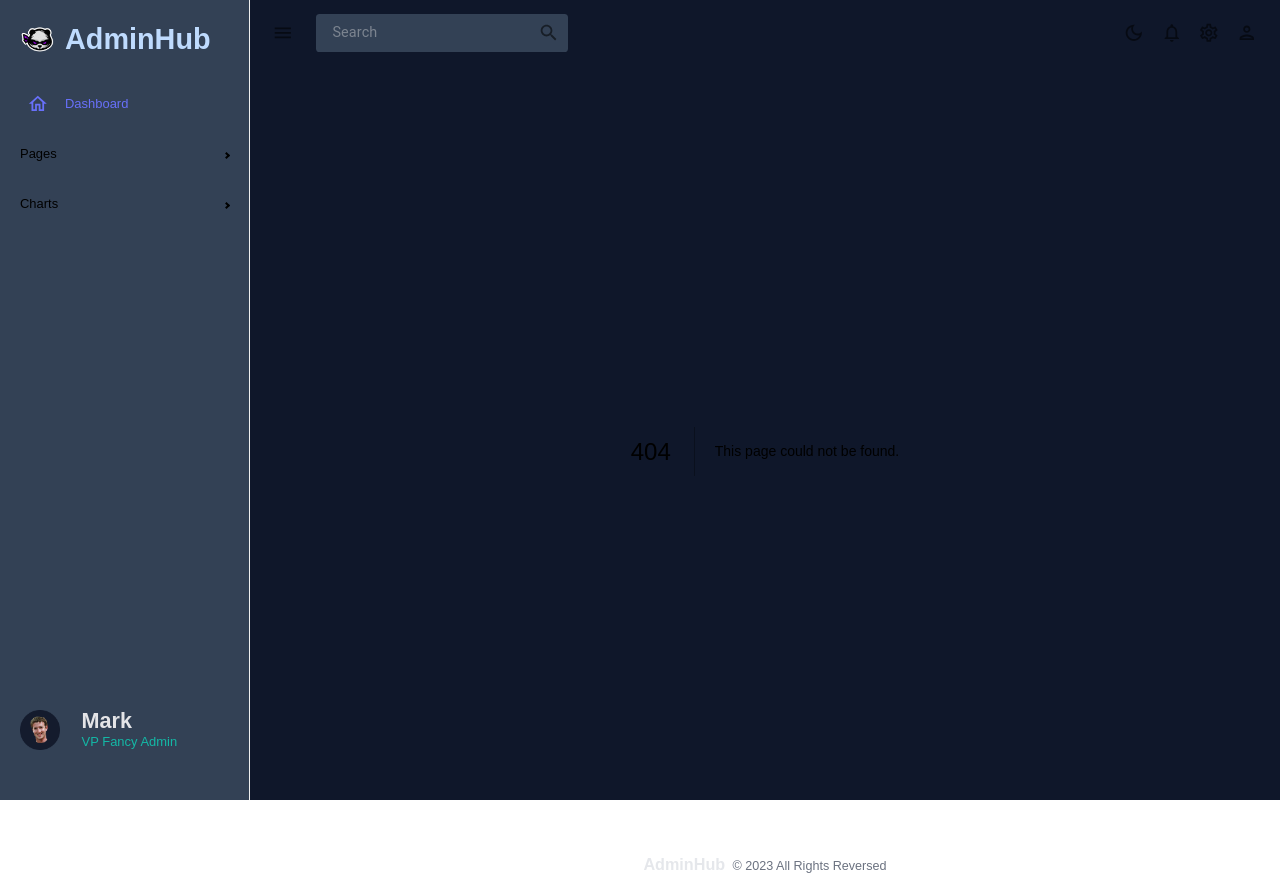
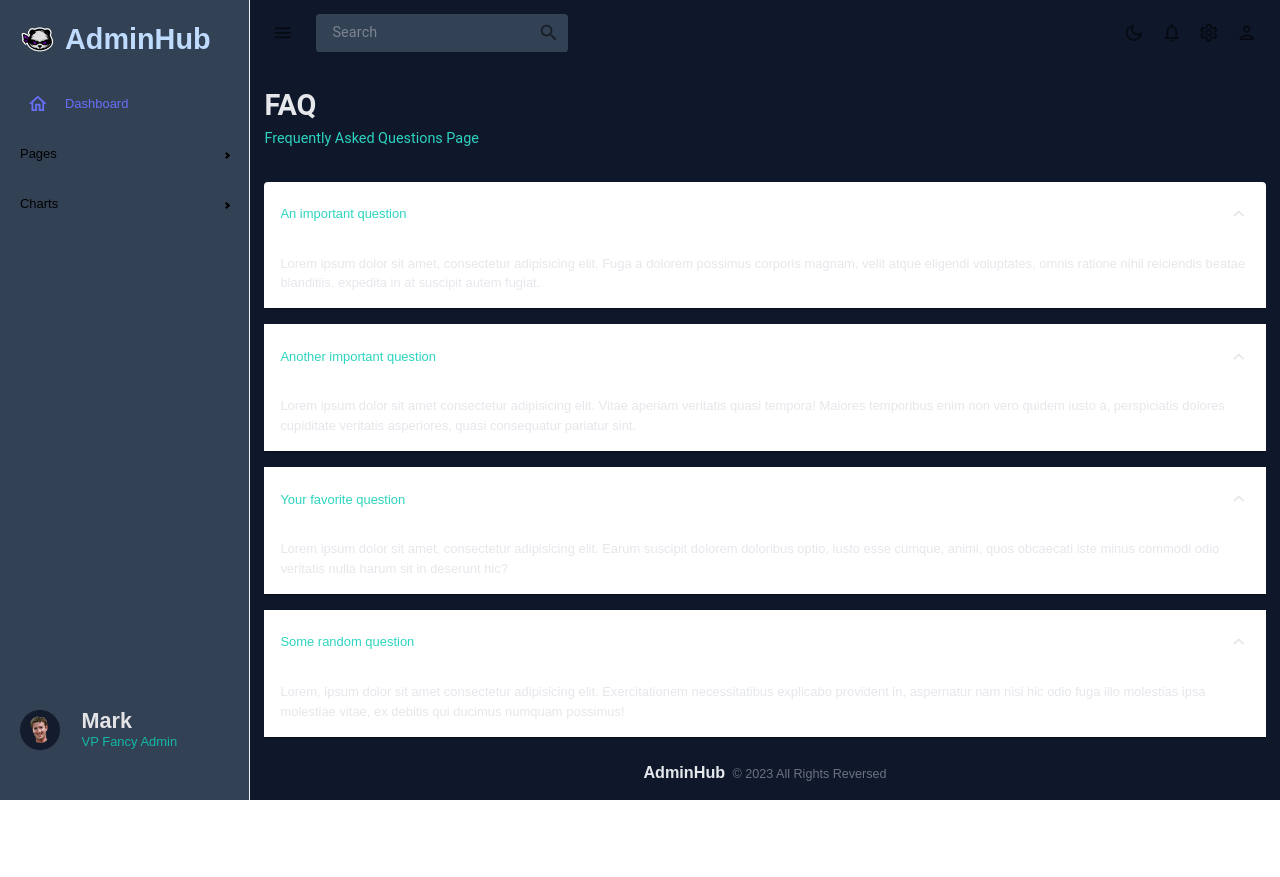
Before and after one commit to dexter2k8/complete-dashboard-nextjs, a Next.js app: page /faq in a window 1280 px wide. Before the commit this address had no page. After the commit the page ends 800 px from the top, so only its background shows below. Built offline with nearby package versions, Linux system fonts and the light colour scheme.

Commit message:
faq done

```diff
--- a/src/features/ProSidebar.tsx
+++ b/src/features/ProSidebar.tsx
@@ -81,7 +81,7 @@ function ProSidebar() {
           <MenuItem
             icon={<HelpOutlineOutlinedIcon />}
             active={selected === "FAQ Page"}
-            onClick={(e) => handleChange(e, "FAQ Page", "" /* "faq" */)}
+            onClick={(e) => handleChange(e, "FAQ Page", "faq")}
           >
             FAQ Page
           </MenuItem>
--- /dev/null
+++ b/src/pages/faq.tsx
@@ -0,0 +1,81 @@
+import { memo, useContext } from "react";
+import Header from "@/components/Header";
+import { Accordion, AccordionDetails, AccordionSummary } from "@mui/material";
+import ExpandMoreIcon from "@mui/icons-material/ExpandMore";
+import { MenuContext } from "@/hook/menuContext";
+
+function Faq() {
+  const { isDark } = useContext(MenuContext);
+  return (
+    <>
+      <Header title="FAQ" subtitle="Frequently Asked Questions Page" />
+      <div className="h-[calc(100vh-16.5rem)] overflow-y-auto">
+        <Accordion defaultExpanded className={`${isDark ? "bg-slate-700" : "bg-slate-300"}`}>
+          <AccordionSummary expandIcon={<ExpandMoreIcon className={`${isDark ? "text-gray-200" : "text-gray-800"}`} />}>
+            <p className={`${isDark ? "text-teal-400" : "text-teal-700"}`}>An important question</p>
+          </AccordionSummary>
+          <AccordionDetails>
+            <p className={`${isDark ? "text-gray-200" : "text-gray-800"}`}>
+              Lorem ipsum dolor sit amet, consectetur adipisicing elit. Fuga a dolorem possimus corporis magnam, velit
+              atque eligendi voluptates, omnis ratione nihil reiciendis beatae blanditiis, expedita in at suscipit autem
+              fugiat.
+            </p>
+          </AccordionDetails>
+        </Accordion>
+
+        <Accordion defaultExpanded className={`${isDark ? "bg-slate-700" : "bg-slate-300"}`}>
+          <AccordionSummary expandIcon={<ExpandMoreIcon className={`${isDark ? "text-gray-200" : "text-gray-800"}`} />}>
+            <p className={`${isDark ? "text-teal-400" : "text-teal-700"}`}>Another important question</p>
+          </AccordionSummary>
+          <AccordionDetails>
+            <p className={`${isDark ? "text-gray-200" : "text-gray-800"}`}>
+              Lorem ipsum dolor sit amet consectetur adipisicing elit. Vitae aperiam veritatis quasi tempora! Maiores
+              temporibus enim non vero quidem iusto a, perspiciatis dolores cupiditate veritatis asperiores, quasi
+              consequatur pariatur sint.
+            </p>
+          </AccordionDetails>
+        </Accordion>
+
+        <Accordion defaultExpanded className={`${isDark ? "bg-slate-700" : "bg-slate-300"}`}>
+          <AccordionSummary expandIcon={<ExpandMoreIcon className={`${isDark ? "text-gray-200" : "text-gray-800"}`} />}>
+            <p className={`${isDark ? "text-teal-400" : "text-teal-700"}`}>Your favorite question</p>
+          </AccordionSummary>
+          <AccordionDetails>
+            <p className={`${isDark ? "text-gray-200" : "text-gray-800"}`}>
+              Lorem ipsum dolor sit amet, consectetur adipisicing elit. Earum suscipit dolorem doloribus optio, iusto
+              esse cumque, animi, quos obcaecati iste minus commodi odio veritatis nulla harum sit in deserunt hic?
+            </p>
+          </AccordionDetails>
+        </Accordion>
+
+        <Accordion defaultExpanded className={`${isDark ? "bg-slate-700" : "bg-slate-300"}`}>
+          <AccordionSummary expandIcon={<ExpandMoreIcon className={`${isDark ? "text-gray-200" : "text-gray-800"}`} />}>
+            <p className={`${isDark ? "text-teal-400" : "text-teal-700"}`}>Some random question</p>
+          </AccordionSummary>
+          <AccordionDetails>
+            <p className={`${isDark ? "text-gray-200" : "text-gray-800"}`}>
+              Lorem, ipsum dolor sit amet consectetur adipisicing elit. Exercitationem necessitatibus explicabo
+              provident in, aspernatur nam nisi hic odio fuga illo molestias ipsa molestiae vitae, ex debitis qui
+              ducimus numquam possimus!
+            </p>
+          </AccordionDetails>
+        </Accordion>
+
+        <Accordion defaultExpanded className={`${isDark ? "bg-slate-700" : "bg-slate-300"}`}>
+          <AccordionSummary expandIcon={<ExpandMoreIcon className={`${isDark ? "text-gray-200" : "text-gray-800"}`} />}>
+            <p className={`${isDark ? "text-teal-400" : "text-teal-700"}`}>The final question</p>
+          </AccordionSummary>
+          <AccordionDetails>
+            <p className={`${isDark ? "text-gray-200" : "text-gray-800"}`}>
+              Lorem ipsum, dolor sit amet consectetur adipisicing elit. Dolorem sed fugiat cumque sit quidem similique
+              nam incidunt quibusdam quos velit facere, exercitationem nesciunt debitis ea dignissimos illo quasi
+              numquam est.
+            </p>
+          </AccordionDetails>
+        </Accordion>
+      </div>
+    </>
+  );
+}
+
+export default memo(Faq);
```
